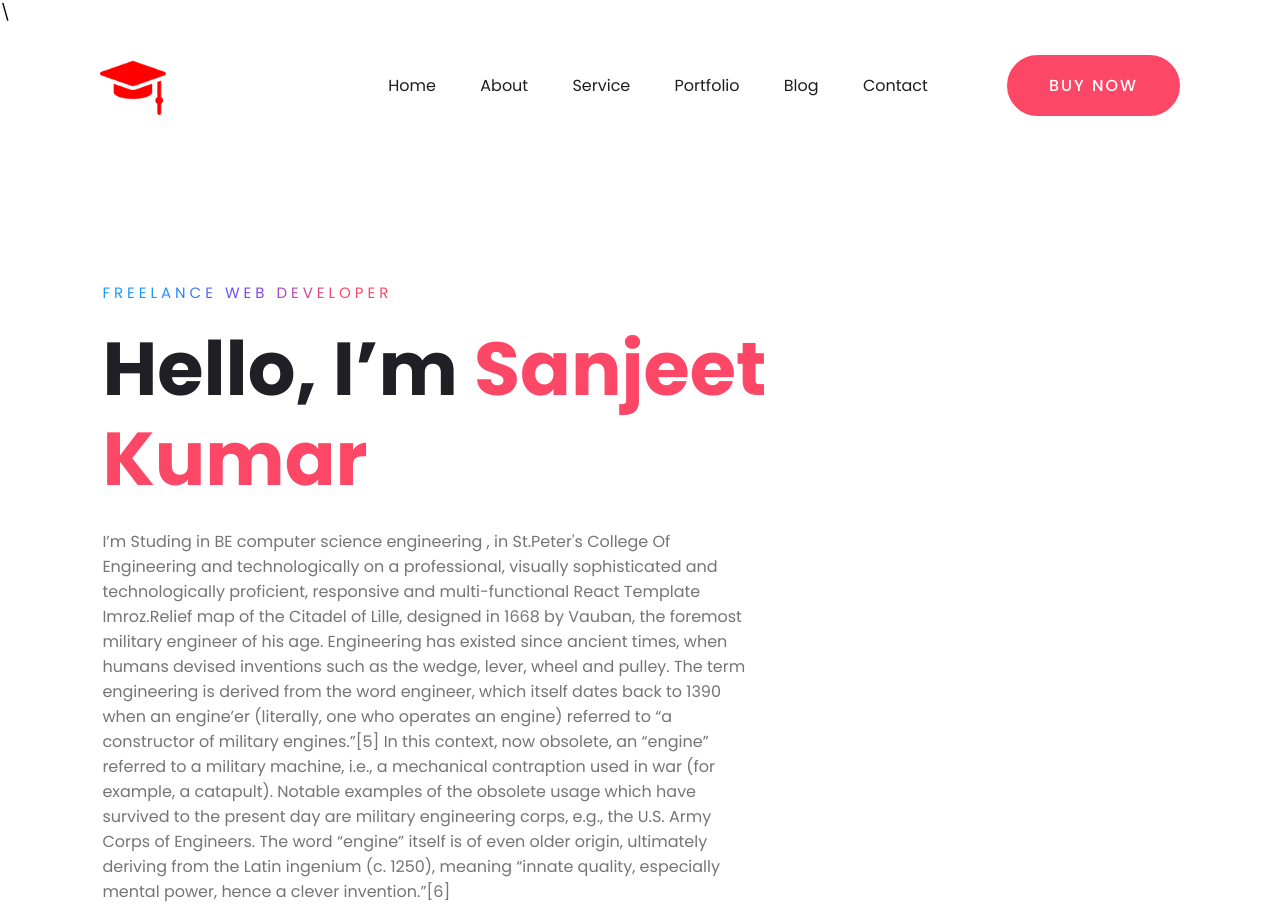
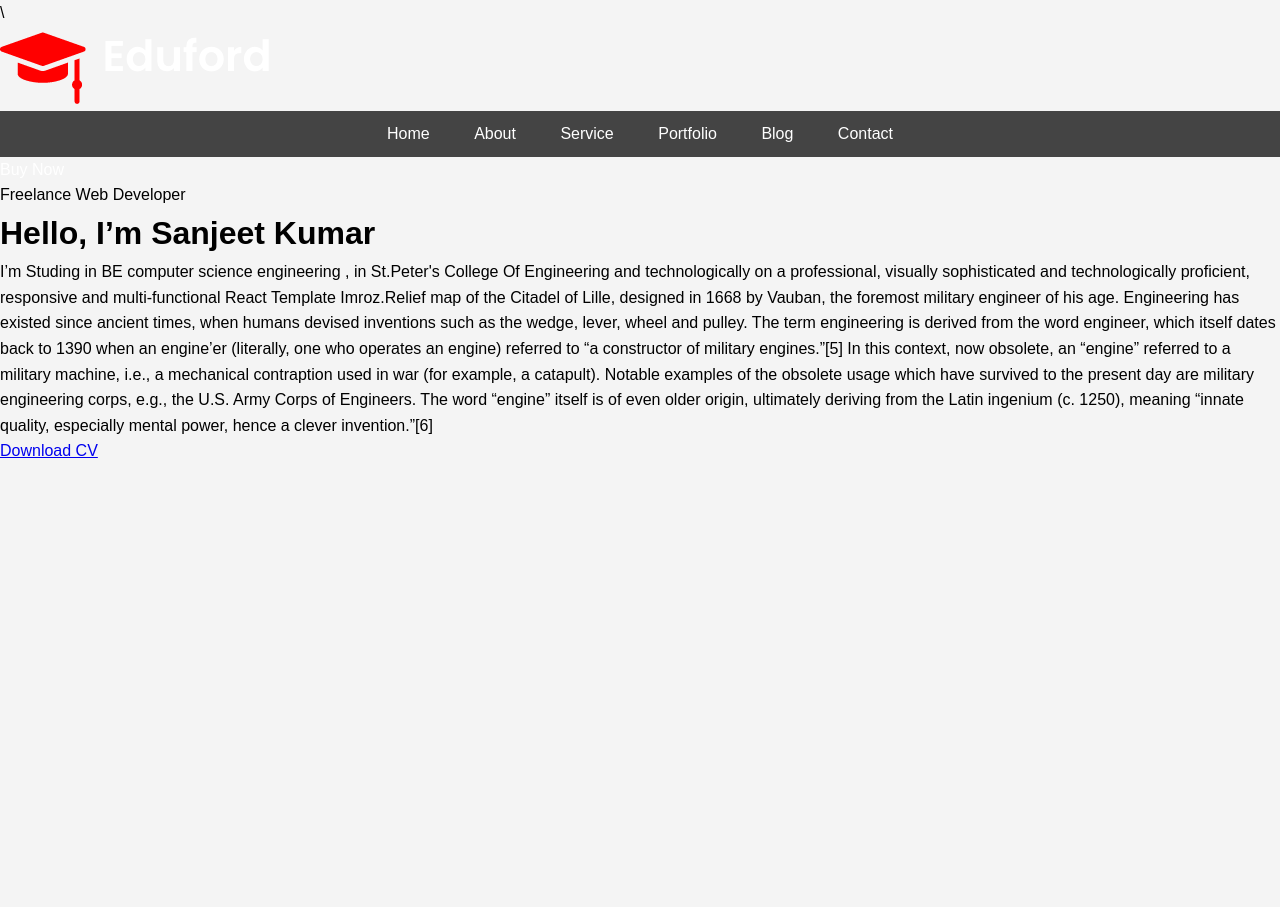
Before and after one commit to Sanjeetsuman/sanjeet1, a plain HTML site: page index.html in a window 1280 px wide. Shown: the top 907 px of the page. After the commit the page ends 800 px from the top, so only its background shows below. Drawn offline with Linux system fonts and the light colour scheme.

Commit message:
Add files via upload

```diff
--- a/style.css
+++ b/style.css
@@ -1,100 +1,64 @@
-@import url('https://fonts.googleapis.com/css2?family=Poppins:wght@400;500;600;700&display=swap');
 
-*{
+/* Reset default styles */
+body, h1, h2, h3, p, ul, li, button {
     margin: 0;
     padding: 0;
-    box-sizing: border-box;
-    font-family: 'Poppins', sans-serif;
 }
-a{
+
+body {
+    font-family: Arial, sans-serif;
+    line-height: 1.6;
+    background-color: #f4f4f4;
+}
+
+header {
+    background-color: #333;
+    color: white;
+    text-align: center;
+    padding: 20px 0;
+}
+
+nav ul {
+    list-style: none;
+    text-align: center;
+    background-color: #444;
+    padding: 10px;
+}
+
+nav ul li {
+    display: inline;
+    margin: 0 20px;
+}
+
+nav a {
     text-decoration: none;
+    color: white;
 }
-.hero{
-    width: 100%;
-    height: 100vh;
-    background: url(img/bg1.jpg);
-    background-size: cover;
+
+section {
+    padding: 20px;
 }
-nav{
-    display: flex;
-    align-items: center;
-    justify-content: space-between;
-    padding: 30px 100px;
+
+.project {
+    background-color: #fff;
+    padding: 10px;
+    margin-bottom: 20px;
+    border-radius: 5px;
+    box-shadow: 0 2px 5px rgba(0, 0, 0, 0.1);
 }
-.logo{
-    max-height: 60px;
+
+button {
+    padding: 10px 20px;
+    background-color: #333;
+    color: white;
+    border: none;
+    border-radius: 5px;
+    cursor: pointer;
 }
-nav ul li{
-    list-style: none;
-    display: inline-block;
-    padding: 10px 20px;
+
+footer {
+    background-color: #333;
+    color: white;
+    text-align: center;
+    padding: 10px 0;
 }
-nav ul li a{
-    color: #1d1d24;
-    position: relative;
-    padding: 5px 0;
-}
-nav ul li a:hover{
-    color: #fd4766;
-}
-nav{
-    display: flex;
-    align-items: center;
-    justify-content: space-between;
-    padding: 30px 100px;
-}
-nav ul li a:hover:after{
-    width: 100%;
-}
-.btn{
-    color: #fff;
-    font-size: 16px;
-    text-transform: uppercase;
-    letter-spacing: 2px;
-    padding: 16px 40px;
-    border-radius: 500px;
-    display: inline-block;
-    font-weight: 500;
-    transition: all .4s ease-in-out;
-    background-size: 152% 100%;
-    background: #fd4766;
-    border: 2px solid #fd4766;
-}
-.btn:hover{
-    background: transparent;
-    border-color: #fd4766;
-    color: #fd4766;
-}
-.content{
-    position: absolute;
-    top: 35%;
-    left: 8%;
-}
-.content .title{
-    color: #1f1f25;
-    font-size: 15px;
-    text-transform: uppercase;
-    letter-spacing: 4px;
-    display: inline-block;
-    margin-bottom: 20px;
-    background: linear-gradient(120deg, #1c99fe 20.69%, #7644ff 50.19%,#fd4766 79.69%);
-    -webkit-background-clip: text;
-    -webkit-text-fill-color: transparent;
-}
-.content h1{
-    color: #1f1f25;
-    font-size: 75px;
-    font-weight: 900;
-    line-height: 90px;
-    text-transform: inherit;
-    width: 70%;
-}
-.content h1 span{
-    color: #fd4766;
-}
-.content p{
-    width: 55%;
-    color: #757575;
-    margin-top: 25px;
-    margin-bottom: 30px;
-}
```
